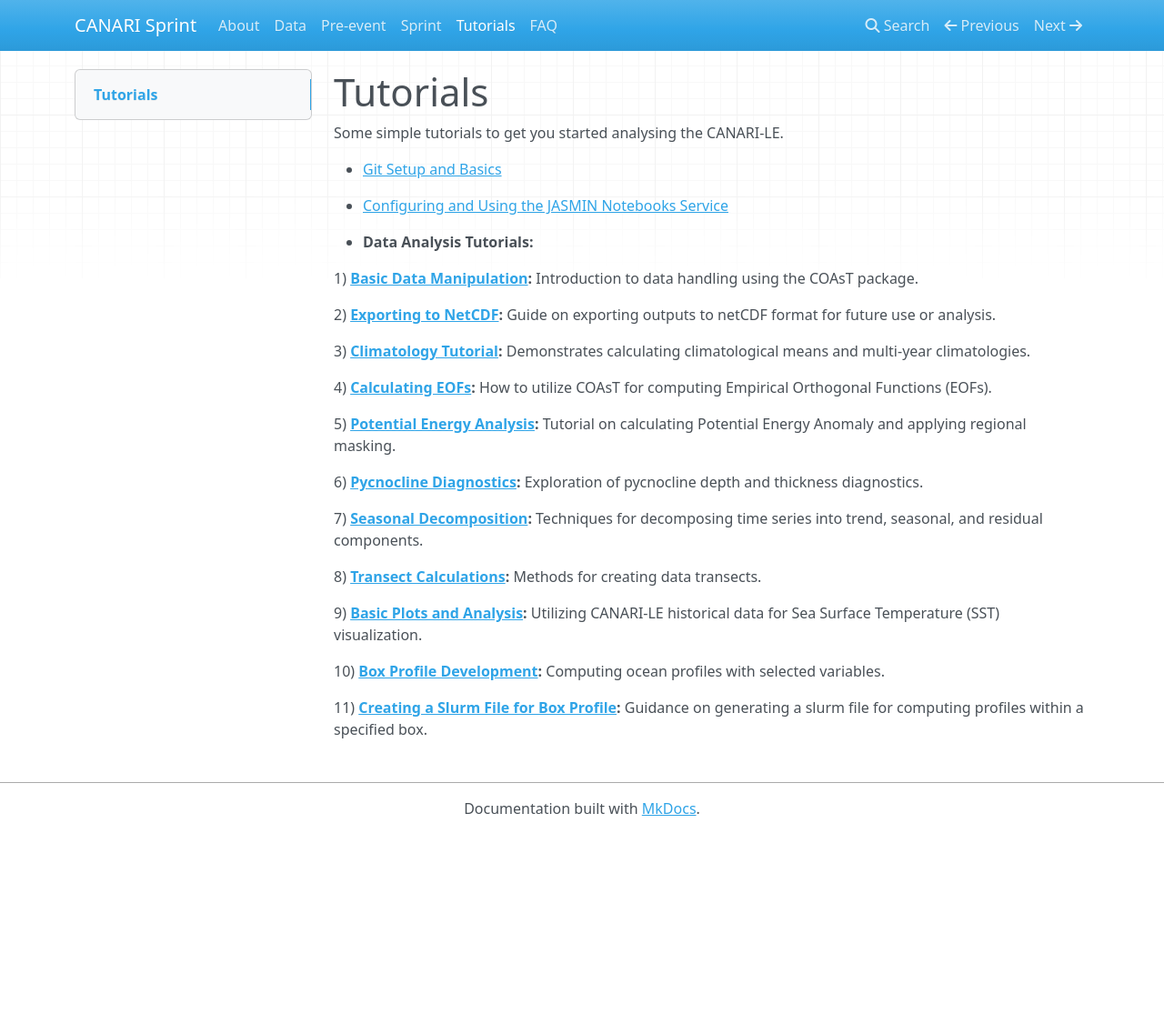
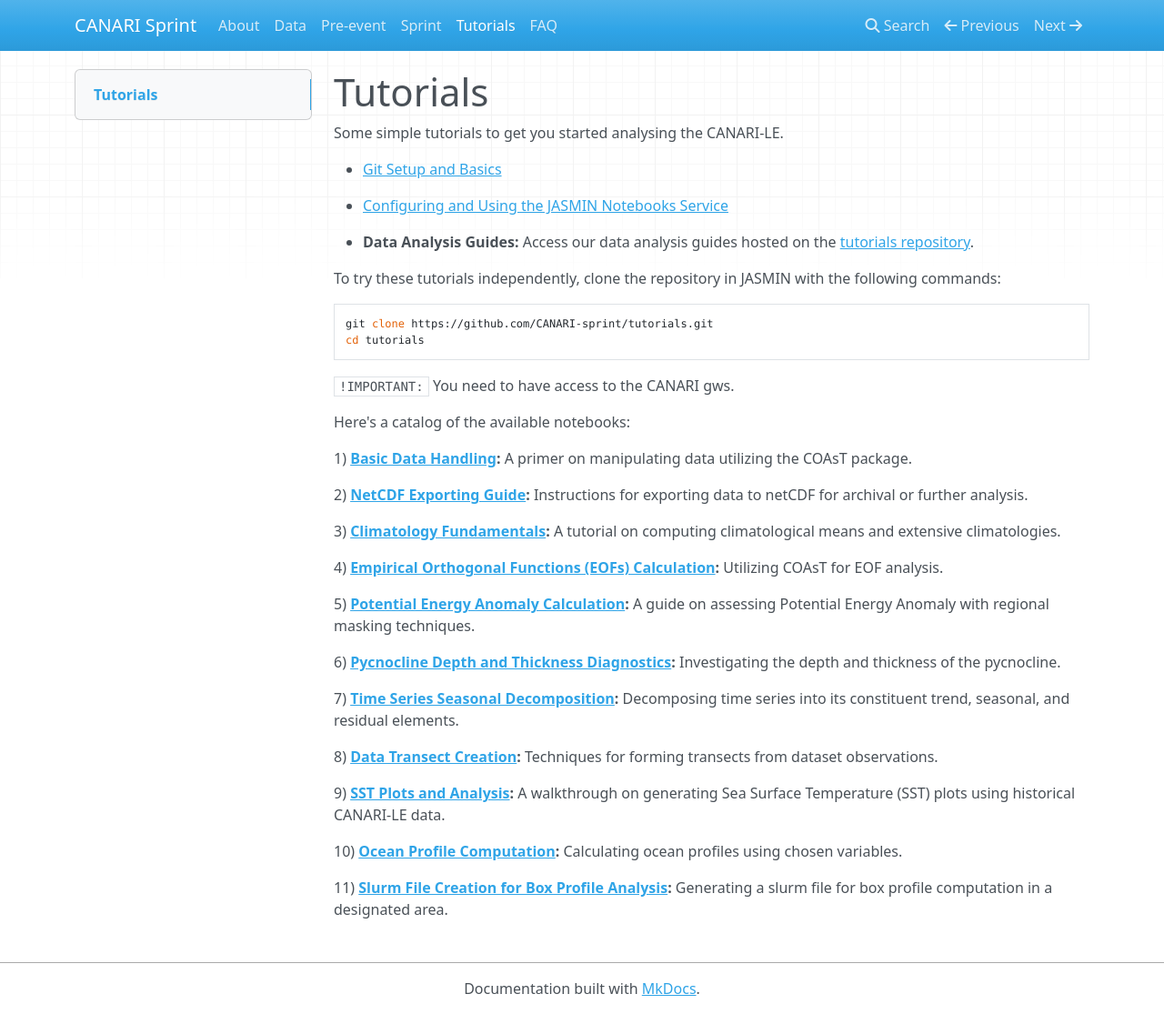
Before and after one commit to LESFMIP-sprint/sprint-info, an MkDocs documentation site: the page built from docs/tutorials.md, in a window 1280 px wide and 1115 px high. Shown: the whole window at 91% size. Built offline with MkDocs 1.6.1, drawn with Linux system fonts in a browser that asks for light colours; nearby versions of some CDN libraries.

Commit message:
update tutorials page

````diff
--- a/docs/tutorials.md
+++ b/docs/tutorials.md
@@ -6,26 +6,36 @@ Some simple tutorials to get you started analysing the CANARI-LE.
 
 - [Configuring and Using the JASMIN Notebooks Service](jasmin_notebook_service.md)
 
-- **Data Analysis Tutorials:**
+- **Data Analysis Guides:** Access our data analysis guides hosted on the [tutorials repository](https://github.com/CANARI-sprint/tutorials).
 
-1) **[Basic Data Manipulation](https://github.com/CANARI-sprint/tutorials/blob/main/notebooks/1_basic_manipulation.ipynb):** Introduction to data handling using the COAsT package.
+To try these tutorials independently, clone the repository in JASMIN with the following commands:
 
-2) **[Exporting to NetCDF](https://github.com/CANARI-sprint/tutorials/blob/main/notebooks/2_export_to_netcdf.ipynb):** Guide on exporting outputs to netCDF format for future use or analysis.
+```
+git clone https://github.com/CANARI-sprint/tutorials.git
+cd tutorials
+```
+`!IMPORTANT:` You need to have access to the CANARI gws.
 
-3) **[Climatology Tutorial](https://github.com/CANARI-sprint/tutorials/blob/main/notebooks/3_climatology_tutorial.ipynb):** Demonstrates calculating climatological means and multi-year climatologies.
+Here's a catalog of the available notebooks:
 
-4) **[Calculating EOFs](https://github.com/CANARI-sprint/tutorials/blob/main/notebooks/4_calculate_eof.ipynb):** How to utilize COAsT for computing Empirical Orthogonal Functions (EOFs).
+1) **[Basic Data Handling](https://github.com/CANARI-sprint/tutorials/blob/main/notebooks/1_basic_manipulation.ipynb):** A primer on manipulating data utilizing the COAsT package.
 
-5) **[Potential Energy Analysis](https://github.com/CANARI-sprint/tutorials/blob/main/notebooks/5_potential_energy.ipynb):** Tutorial on calculating Potential Energy Anomaly and applying regional masking.
+2) **[NetCDF Exporting Guide](https://github.com/CANARI-sprint/tutorials/blob/main/notebooks/2_export_to_netcdf.ipynb):** Instructions for exporting data to netCDF for archival or further analysis.
 
-6) **[Pycnocline Diagnostics](https://github.com/CANARI-sprint/tutorials/blob/main/notebooks/6_pycnocline.ipynb):** Exploration of pycnocline depth and thickness diagnostics.
+3) **[Climatology Fundamentals](https://github.com/CANARI-sprint/tutorials/blob/main/notebooks/3_climatology_tutorial.ipynb):** A tutorial on computing climatological means and extensive climatologies.
 
-7) **[Seasonal Decomposition](https://github.com/CANARI-sprint/tutorials/blob/main/notebooks/7_seasonal_decomp.ipynb):** Techniques for decomposing time series into trend, seasonal, and residual components.
+4) **[Empirical Orthogonal Functions (EOFs) Calculation](https://github.com/CANARI-sprint/tutorials/blob/main/notebooks/4_calculate_eof.ipynb):** Utilizing COAsT for EOF analysis.
 
-8) **[Transect Calculations](https://github.com/CANARI-sprint/tutorials/blob/main/notebooks/8_transect_calculation.ipynb):** Methods for creating data transects.
+5) **[Potential Energy Anomaly Calculation](https://github.com/CANARI-sprint/tutorials/blob/main/notebooks/5_potential_energy.ipynb):** A guide on assessing Potential Energy Anomaly with regional masking techniques.
 
-9) **[Basic Plots and Analysis](https://github.com/CANARI-sprint/tutorials/blob/main/notebooks/9_basic_plots_and_analysis.ipynb):** Utilizing CANARI-LE historical data for Sea Surface Temperature (SST) visualization.
+6) **[Pycnocline Depth and Thickness Diagnostics](https://github.com/CANARI-sprint/tutorials/blob/main/notebooks/6_pycnocline.ipynb):** Investigating the depth and thickness of the pycnocline.
 
-10) **[Box Profile Development](https://github.com/CANARI-sprint/tutorials/blob/main/notebooks/10_box_profile_development.ipynb):** Computing ocean profiles with selected variables.
+7) **[Time Series Seasonal Decomposition](https://github.com/CANARI-sprint/tutorials/blob/main/notebooks/7_seasonal_decomp.ipynb):** Decomposing time series into its constituent trend, seasonal, and residual elements.
 
-11) **[Creating a Slurm File for Box Profile](https://github.com/CANARI-sprint/tutorials/blob/main/notebooks/11_make_slurm_file_for_box_profile.ipynb):** Guidance on generating a slurm file for computing profiles within a specified box.
+8) **[Data Transect Creation](https://github.com/CANARI-sprint/tutorials/blob/main/notebooks/8_transect_calculation.ipynb):** Techniques for forming transects from dataset observations.
+
+9) **[SST Plots and Analysis](https://github.com/CANARI-sprint/tutorials/blob/main/notebooks/9_basic_plots_and_analysis.ipynb):** A walkthrough on generating Sea Surface Temperature (SST) plots using historical CANARI-LE data.
+
+10) **[Ocean Profile Computation](https://github.com/CANARI-sprint/tutorials/blob/main/notebooks/10_box_profile_development.ipynb):** Calculating ocean profiles using chosen variables.
+
+11) **[Slurm File Creation for Box Profile Analysis](https://github.com/CANARI-sprint/tutorials/blob/main/notebooks/11_make_slurm_file_for_box_profile.ipynb):** Generating a slurm file for box profile computation in a designated area.
--- a/public/index.html
+++ b/public/index.html
@@ -200,5 +200,5 @@ Annual Mean Sea Surface Temperature for 1950 in ensemble member 1</p>
 
 <!--
 MkDocs version : 1.5.3
-Build Date UTC : 2024-03-01 16:27:11.287489+00:00
+Build Date UTC : 2024-03-01 16:34:40.730490+00:00
 -->
````
Also changed, not shown: public/print_page/index.html (+12 -12 lines), public/tutorials/index.html (+12 -12 lines), 1 other file.
